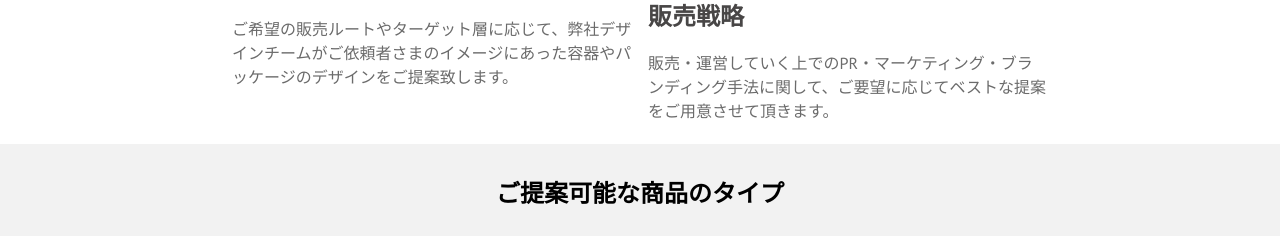
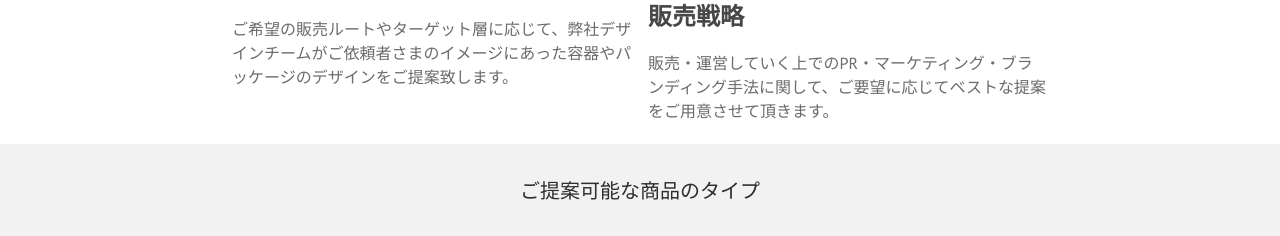
Before and after one commit to iryosuke/varnacular, a plain HTML site: page barolo.com/services.html in a window 1280 px wide. Shown: the part 1112-1348 px from the top of the page. Drawn offline with Linux system fonts and the light colour scheme; grey boxes are pictures that could not be loaded.

Commit message:
small chages

```diff
--- a/barolo.com/CSS/style.scss
+++ b/barolo.com/CSS/style.scss
@@ -559,6 +559,9 @@
                                 text-align: center;
                                 margin: 0;
                                 padding: 36px 0 36px 0;
+                                color: $primary-black;
+                                font-weight: 500;
+                                font-size: 20px;
                             }
                             .product-list {
                                 display: grid;
```
Also changed, not shown: barolo.com/CSS/style.css, 1 other file.
